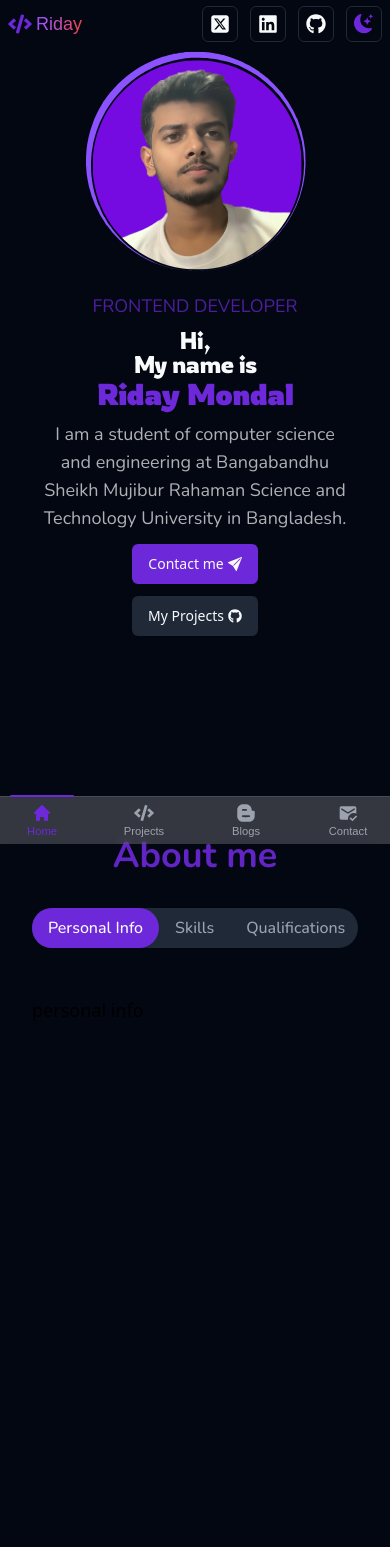
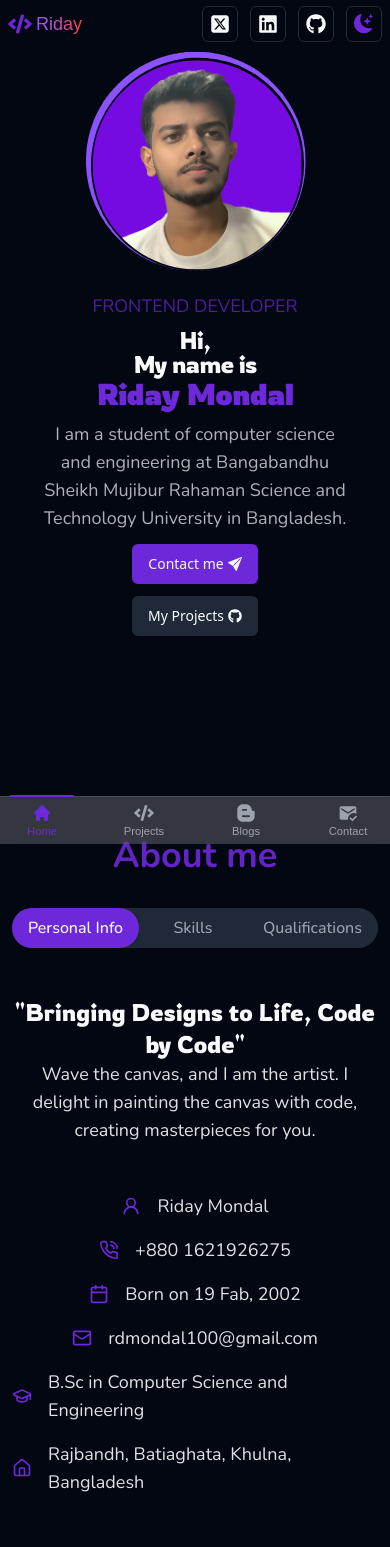
Before and after one commit to rdmondal100/Portfolio_with_react, a React (Vite) app: page / in a window 390 px wide. Shown: the top 1547 px of the page. Built offline with nearby package versions, Linux system fonts and the light colour scheme; a web font is replaced by a local one.

Commit message:
initially finishing the about sections

```diff
--- a/src/components/About.jsx
+++ b/src/components/About.jsx
@@ -1,40 +1,341 @@
 import { Tabs, TabsContent, TabsList, TabsTrigger } from "@/components/ui/tabs";
 import { aboutImg } from "@/assets";
+import {
+	User2,
+	MailIcon,
+	HomeIcon,
+	PhoneCall,
+	GraduationCap,
+	Calendar,
+	Briefcase,
+} from "lucide-react";
+import { TbBrandVscode } from "react-icons/tb";
+import { FaGit } from "react-icons/fa";
+import { CgFigma } from "react-icons/cg";
 
-const infoData = [];
+const infoData = [
+	{
+		icon: <User2 size={20} />,
+		text: "Riday Mondal",
+	},
+	{
+		icon: <PhoneCall size={20} />,
+		text: "+880 1621926275",
+	},
+	{
+		icon: <Calendar size={20} />,
+		text: "Born on 19 Fab, 2002",
+	},
+	{
+		icon: <MailIcon size={20} />,
+		text: "rdmondal100@gmail.com",
+	},
+	{
+		icon: <GraduationCap size={20} />,
+		text: "B.Sc in Computer Science and Engineering",
+	},
+	{
+		icon: <HomeIcon size={20} />,
+		text: "Rajbandh, Batiaghata, Khulna, Bangladesh",
+	},
+];
+
+const qualificationData = [
+	{
+		title: "education",
+		data: [
+			{
+				institute:
+					"Bangabandhu Sheikh Mujibor Rahaman Science and Technology University",
+				qualification: "B.Sc in Computer Science and Engineering",
+				years: "2021-present",
+			},
+			{
+				institute: "Shahid Abul Kashem College",
+				qualification: "Higher Secondary School Certificate",
+				years: "2019-2021",
+			},
+			{
+				institute: "Alaipur Rajbandha High School",
+				qualification: "Secondary School Certificate",
+				years: "2019",
+			},
+		],
+	},
+	{
+		title: "experience",
+		data: [
+			{
+				company: " Projects",
+				role: "Developer",
+				years: "2021-present",
+			},
+			{
+				company: " Open source",
+				role: "Front-End Developer",
+				years: "2022-present",
+			},
+		],
+	},
+];
+
+const skillData = [
+	{
+		title: "skills",
+		data: [
+			{
+				name: "HTML5, CSS3",
+			},
+			{
+				name: "Javascript, C++,C",
+			},
+			{
+				name: "Front-end Development",
+			},
+			{
+				name: "Tailwind, Bootstrap,SCSS",
+			},
+			{
+				name: "React, Redux, Redux-toolkit",
+			},
+		],
+	},
+	{
+		title: "tools",
+		data: [
+			{
+				icon: <TbBrandVscode />,
+			},
+			{
+				icon: <FaGit />,
+			},
+			{
+				icon: <CgFigma />,
+			},
+		],
+	},
+];
+
 const About = () => {
+	const getData = (arr, title) => {
+		return arr.find((item) => item.title === title);
+	};
 	return (
-		<section className=" xl:h-[860px] h-screen pb-12 xl:py-24 relative top-0">
-			<div className="container mx-auto">
+		<section className=" xl:h-[860px] h-screen pb-12 xl:py-24 relative top-0 ">
+			<div className=" px-3 md:container mx-auto   pb-16">
 				<h2 className="section-title mb-8 xl:mb-16 text-center mx-auto text-primary/90  font-general_font ">
 					About me
 				</h2>
 				<div className="info w-full flex flex-col md:flex-row">
 					{/* img  */}
-					<div className=" hidden md:flex md:w-2/4 ">
+					<div className=" hidden lg:flex md:w-2/4 ">
 						<img src={aboutImg} alt="" className=" w-72  xl:w-96" />
 					</div>
 					{/* tabs */}
 					<div className=" flex-1 gap-6  md:w-2/4 w-full justify-center ">
 						<Tabs defaultValue="personal">
-							<TabsList className="flex justify-between xl:h-12 xl:max-w-[520px] font-general_font ">
-								<TabsTrigger value="personal" className=" xl:text-xl text-base md:text-lg">
+							<TabsList className="flex justify-between xl:h-12  font-general_font ">
+								<TabsTrigger
+									value="personal"
+									className=" xl:text-xl text-base md:text-lg "
+								>
 									Personal Info{" "}
 								</TabsTrigger>
-								<TabsTrigger value="skill" className="xl:text-xl text-base md:text-lg">Skills</TabsTrigger>
-								<TabsTrigger value="qualifications" className="xl:text-xl text-base md:text-lg">
+								<TabsTrigger
+									value="skill"
+									className="xl:text-xl text-base md:text-lg"
+								>
+									Skills
+								</TabsTrigger>
+								<TabsTrigger
+									value="qualifications"
+									className="xl:text-xl text-base md:text-lg"
+								>
 									Qualifications
 								</TabsTrigger>
 							</TabsList>
 							{/* tabs contents */}
-							<div className="text-lg mt-12 xl:mt-8">
+							<div className="text-lg mt-12 xl:mt-8 text-foreground font-general_font">
 								<TabsContent value="personal">
-									{" "}
-									personal info
+									<div className="personal">
+										<h3 className=" md:text-left text-accent-foreground font-heading_font text-2xl text-center">
+											"Bringing Designs to Life, Code by Code"
+										</h3>
+										<p className=" md:text-left text-center text-secondary-foreground/90 font-general_font mb-8">
+											Wave the canvas, and I am the artist. I delight
+											in painting the canvas with code, creating
+											masterpieces for you.
+										</p>
+										{/* icon  */}
+										<div className="  grid lg:grid-cols-2 gap-4 mb-12  font-general_font mt-12 ">
+											{infoData.map((item, index) => {
+												return (
+													<div
+														className=" flex justify-center items-center md:justify-start   gap-x-4 lg:mx-0 gap-4"
+														key={index}
+													>
+														<div className=" text-primary">
+															{item.icon}
+														</div>
+														<div className="text-secondary-foreground/90">{item.text}</div>
+													</div>
+												);
+											})}
+										</div>
+										{/* language */}
+										<div className="flex flex-col font-general_font">
+											<div className=" text-primary text-xl mx-auto md:mx-0">
+												Language I Speak
+											</div>
+											<div className="border-b border-border "></div>
+											<div className=" mx-auto md:mx-0 text-foreground text-base">
+												English, Bangla, Hindi
+											</div>
+										</div>
+									</div>
 								</TabsContent>
-								<TabsContent value="skill"> Skills info</TabsContent>
+								<TabsContent value="skill">
+											<div className=" text-center lg:text-left">
+												<h3 className=" md:text-left text-accent-foreground font-heading_font text-2xl text-center">Tools I Use</h3>
+												<div className=" mb-10">
+													<h4 className=" text-xl md:text-2xl mt-5 text-primary md:text-left font-semibold mb-2">Skills</h4>
+													<div className="border-b border-border mb-4"></div>
+													{/* skill lists */}
+													<div className=" text-secondary-foreground/90">
+														{getData(skillData,'skills').data.map((item,index)=>{
+
+															const {name}=item;
+															return (
+																<div className="w-2/4  text-center md:mx-0 md:text-left mx-auto xl:mx-0 text-base md:text-lg" key={index}>
+																	<div className="font-medium">{name}</div>
+																</div>
+															)
+														})}
+													</div>
+
+												</div>
+
+												{/* tools  */}
+												<div className="mb-10">
+													<h4 className="text-xl md:text-2xl font-semibold mb-2 md:text-left  text-primary">Tools</h4>
+													<div className="border-b border-border mb-4"></div>
+													{/* tool list  */}
+													<div className="flex gap-x-5   justify-center md:justify-start">
+														{getData(skillData,'tools').data.map((item,index)=>{
+															const {icon}=item;
+															return (
+																<div key={index} className=" text-3xl md:text-4xl text-primary">
+																	{icon}
+																</div>
+															)
+														})}
+													</div>
+												</div>
+											</div>
+								</TabsContent>
 								<TabsContent value="qualifications">
-									qualifications info
+									<div className=" font-general_font">
+										<h3 className=" md:text-left text-accent-foreground font-heading_font text-2xl text-center mb-4">
+											My Journey
+										</h3>
+										<div className=" xl:grid xl:grid-cols-2 gap-x-4">
+												{/* educations */}
+												<div className="  flex flex-col gap-x-4  text-[22px] text-primary">
+												<div className=" flex gap-x-4 items-center text-[22px] text-primary">
+													<GraduationCap />
+													<h4 className=" capitalize font-medium ">
+														{
+															getData(
+																qualificationData,
+																"education"
+															).title
+														}
+													</h4>
+												</div>
+												{/* list  */}
+												<div className="flex flex-col gap-y-3 ml-10 mt-2">
+													{getData(
+														qualificationData,
+														"education"
+													).data.map((item, index) => {
+														const {
+															institute,
+															qualification,
+															years,
+														} = item;
+														return (
+															<div
+																className=" bg-primary/10 p-3 group  rounded-sm relative"
+																key={index}
+															>
+																<div className=" h-[80%] w-[2px] bg-border absolute left-0 ml-2 ">
+																	<div className=" w-[11px] h-[11px] rounded-full bg-primary relative -left-[5px] top-0 group-hover:top-[95%] transition-all duration-500  "></div>
+																</div>
+
+																<div className=" ml-3">
+																	<div className="font-semibold text-foreground text-xl leading-none mb-2">
+																		{institute}
+																	</div>
+																	<div className=" text-lg leading-none text-muted-foreground mb-4">
+																		{qualification}
+																	</div>
+																	<div className=" text-base text-muted-foreground font-medium">
+																		{years}
+																	</div>
+																</div>
+															</div>
+														);
+													})}
+												</div>
+											</div>
+											{/* experience  */}
+											<div className=" flex flex-col gap-x-4  text-[22px] text-primary">
+												<div className=" flex gap-x-4 items-center text-[22px] text-primary mt-10">
+													<Briefcase />
+													<h4 className=" capitalize font-medium ">
+														{
+															getData(
+																qualificationData,
+																"experience"
+															).title
+														}
+													</h4>
+												</div>
+												{/* list  */}
+												<div className="flex flex-col gap-y-3 ml-10 mt-2">
+													{getData(
+														qualificationData,
+														"experience"
+													).data.map((item, index) => {
+														const { company, role, years } = item;
+														return (
+															<div
+																className=" bg-primary/10 p-3 group  rounded-sm relative"
+																key={index}
+															>
+																<div className=" h-[80%] w-[2px] bg-border absolute left-0 ml-2">
+																	<div className=" w-[11px] h-[11px] rounded-full bg-primary absolute -left-[5px] group-hover:top-[95%] top-0 transition-all duration-500"></div>
+																</div>
+
+																<div className=" ml-3">
+																	<div className="font-semibold text-foreground text-xl leading-none mb-2">
+																		{company}
+																	</div>
+																	<div className=" text-lg leading-none text-muted-foreground mb-4">
+																		{role}
+																	</div>
+																	<div className=" text-base text-muted-foreground font-medium">
+																		{years}
+																	</div>
+																</div>
+															</div>
+														);
+													})}
+												</div>
+											</div>
+
+										</div>
+									</div>
 								</TabsContent>
 							</div>
 						</Tabs>
--- a/src/components/ui/tabs.jsx
+++ b/src/components/ui/tabs.jsx
@@ -22,7 +22,7 @@ const TabsTrigger = React.forwardRef(({ className, ...props }, ref) => (
   <TabsPrimitive.Trigger
     ref={ref}
     className={cn(
-      "inline-flex items-center justify-center whitespace-nowrap rounded-full  text-sm font-medium ring-offset-background transition-all focus-visible:outline-none focus-visible:ring-2 focus-visible:ring-ring focus-visible:ring-offset-2 disabled:pointer-events-none disabled:opacity-50 data-[state=active]:bg-primary data-[state=active]:text-white data-[state=active]:shadow-sm  h-full w-auto px-4",
+      "inline-flex hover:bg-primary/20  items-center justify-center whitespace-nowrap rounded-full  text-sm font-medium ring-offset-background transition-all focus-visible:outline-none focus-visible:ring-2 focus-visible:ring-ring focus-visible:ring-offset-2 disabled:pointer-events-none disabled:opacity-50 data-[state=active]:bg-primary data-[state=active]:text-white data-[state=active]:shadow-sm  h-full w-auto px-4 data-[state=active]:min-w-[120px] ",
       className
     )}
     {...props} />
--- a/src/index.css
+++ b/src/index.css
@@ -9,7 +9,7 @@
 
   @layer base {
     :root {
-      --background: 0 0% 100%;
+      --background: 0 0% 98%;
       --foreground: 224 71.4% 4.1%;
       --card: 0 0% 100%;
       --card-foreground: 224 71.4% 4.1%;
@@ -25,7 +25,7 @@
       --accent-foreground: 220.9 39.3% 11%;
       --destructive: 0 84.2% 60.2%;
       --destructive-foreground: 210 20% 98%;
-      --border: 220 13% 91%;
+      --border: 220 13% 90%;
       --input: 220 13% 91%;
       --ring: 262.1 83.3% 57.8%;
       --radius: 0.5rem;
@@ -57,20 +57,42 @@
 }
 
 
+/* Custom scrollbar styles */
+/* Width */
+::-webkit-scrollbar {
+  width: 8px;
+}
+
+/* Track */
+::-webkit-scrollbar-track {
+  background: #bebcbc;
+}
+
+/* Handle */
+::-webkit-scrollbar-thumb {
+  background: #6225C5;
+  border-radius: 10px;
+}
+
+/* Handle on hover */
+::-webkit-scrollbar-thumb:hover {
+  background: #555;
+}
+
 /* font  */
 .aclonica {
   font-family: 'Aclonica', sans-serif;
 }
 
-.general_font{
+.general_font {
   font-family: "Nunito", sans-serif;
 }
 
-.heading_font{
+.heading_font {
   font-family: "Rawdies", sans-serif;
 
 }
 
-.section-title{
+.section-title {
   @apply text-4xl font-bold relative w-max flex items-center justify-between gap-x-3
 }
```
